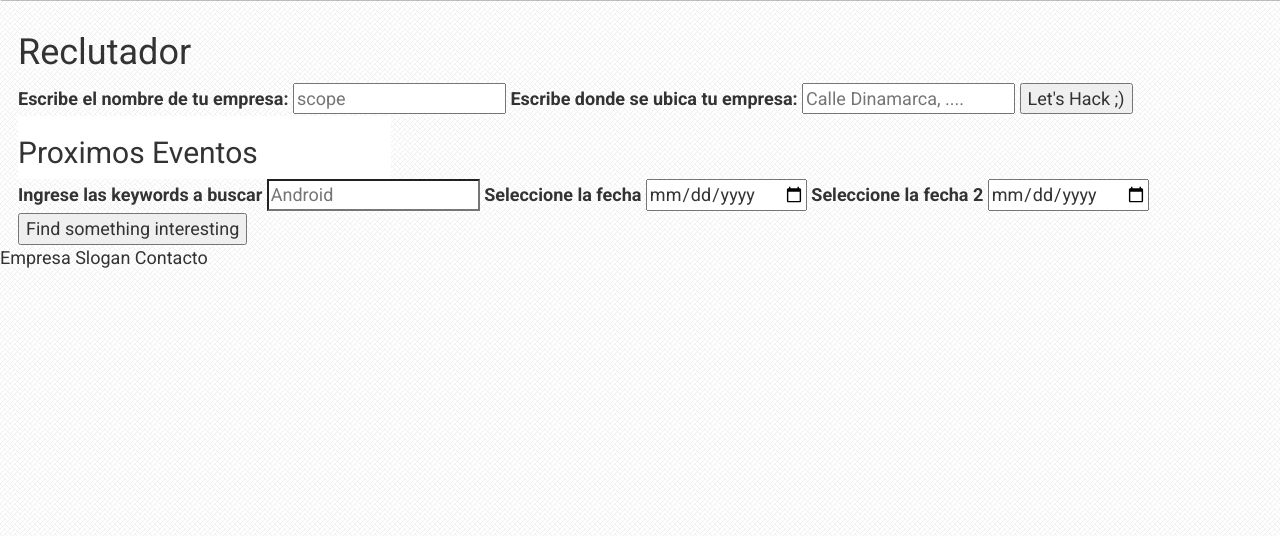
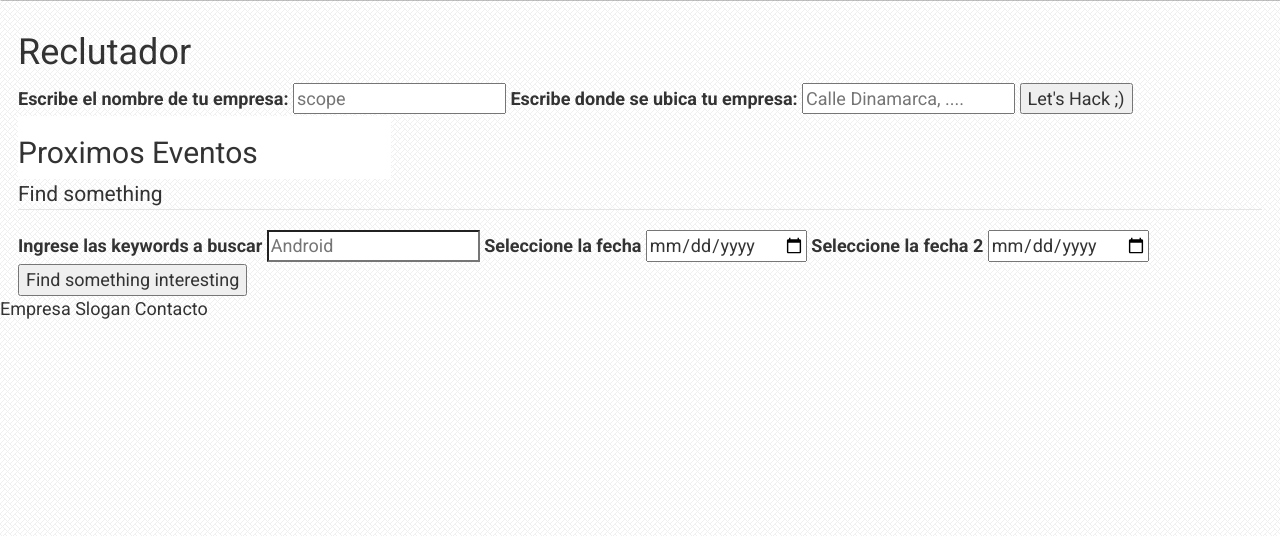
Before and after one commit to IanMendozaJaimes/Who-is-de-coder, a Django app: page /user/reclutadorView/ in a window 1280 px wide. Shown: the part 111-647 px from the top of the page. Run offline with Django 3.2, Linux system fonts and the light colour scheme; the visitor is signed in with stand-in values (Sample User, id 1); data comes from the database, SQL or seed files in the repository; data that the repository does not hold is empty; some libraries are stand-ins or nearby versions.

Commit message:
agregado fieldset en reclutador

```diff
--- a/templates/reclutador.html
+++ b/templates/reclutador.html
@@ -66,7 +66,8 @@
       </article>
       <!-- Buscador -->
           <form action="/find" class="register" method="post" id="busqueda">
-            <!--  <fieldset name="Busqueda_fieldset" form="registro">-->
+            <fieldset name="Busqueda_fieldset" form="registro">
+                <legend>Find something</legend>
                   <label for="keyword">Ingrese las keywords a buscar</label>
               <input type="search" class="keyword" name="keyword" id="keyword" required maxlength="15" placeholder="Android">
                   <label for="Fecha_1">Seleccione la fecha</label>
@@ -77,7 +78,7 @@
                       <input type="submit" class="typeahead-search-icon" id="Buscar" value="Find something interesting">
                   </span>
 
-              <!--</fieldset>-->
+              </fieldset>
           </form>
   </section>
   <!-- Aquí se muestran los resultados de la busqueda-->
```
